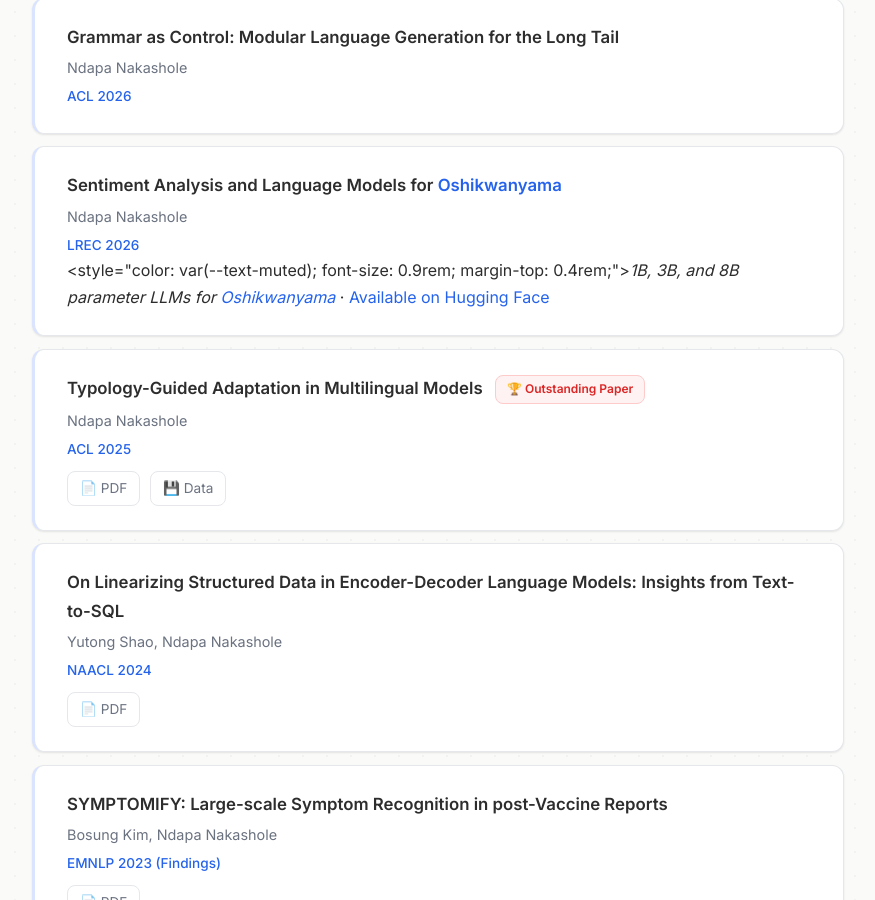
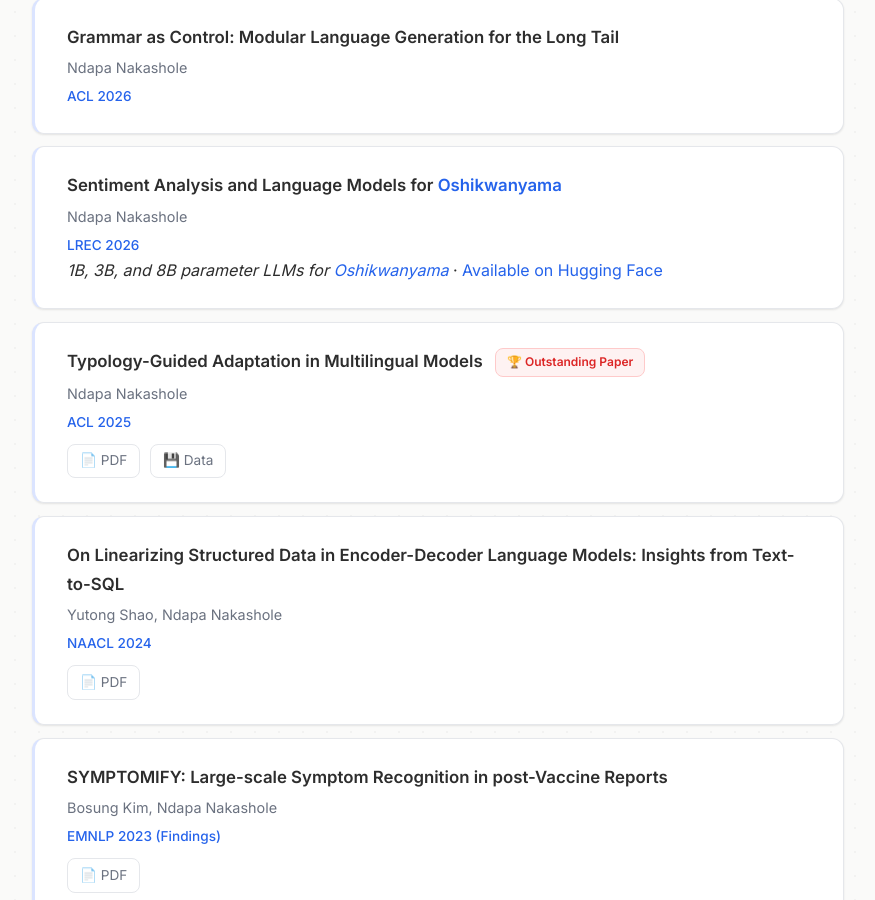
Before and after one commit to ndapa/ndapa.github.io, a Jekyll site: the page built from research.md, in a window 1280 px wide and 900 px high, scrolled down 373 px. Shown: the whole window, without its empty margins (202-1077 px from the left). Built offline with Jekyll 4.4.1, drawn with Linux system fonts in a browser that asks for light colours.

Commit message:
Fix formatting in research.md for publication details

```diff
--- a/research.md
+++ b/research.md
@@ -16,7 +16,7 @@
   <div class="pub-title">Sentiment Analysis and Language Models for  <a href="https://okalex.org/"> Oshikwanyama</a></div>
   <div class="pub-authors">Ndapa Nakashole</div>
   <div class="pub-venue">LREC 2026</div>
-   <style="color: var(--text-muted); font-size: 0.9rem; margin-top: 0.4rem;"><em>1B, 3B, and 8B parameter LLMs for <a href="https://okalex.org/"> Oshikwanyama</a></em> &middot; <a href="https://huggingface.co/okalai-ai">Available on Hugging Face</a>
+ <em>1B, 3B, and 8B parameter LLMs for <a href="https://okalex.org/"> Oshikwanyama</a></em> &middot; <a href="https://huggingface.co/okalai-ai">Available on Hugging Face</a>
 </div>
 
 <div class="pub-card" id="moimoe-acl2025">
```
